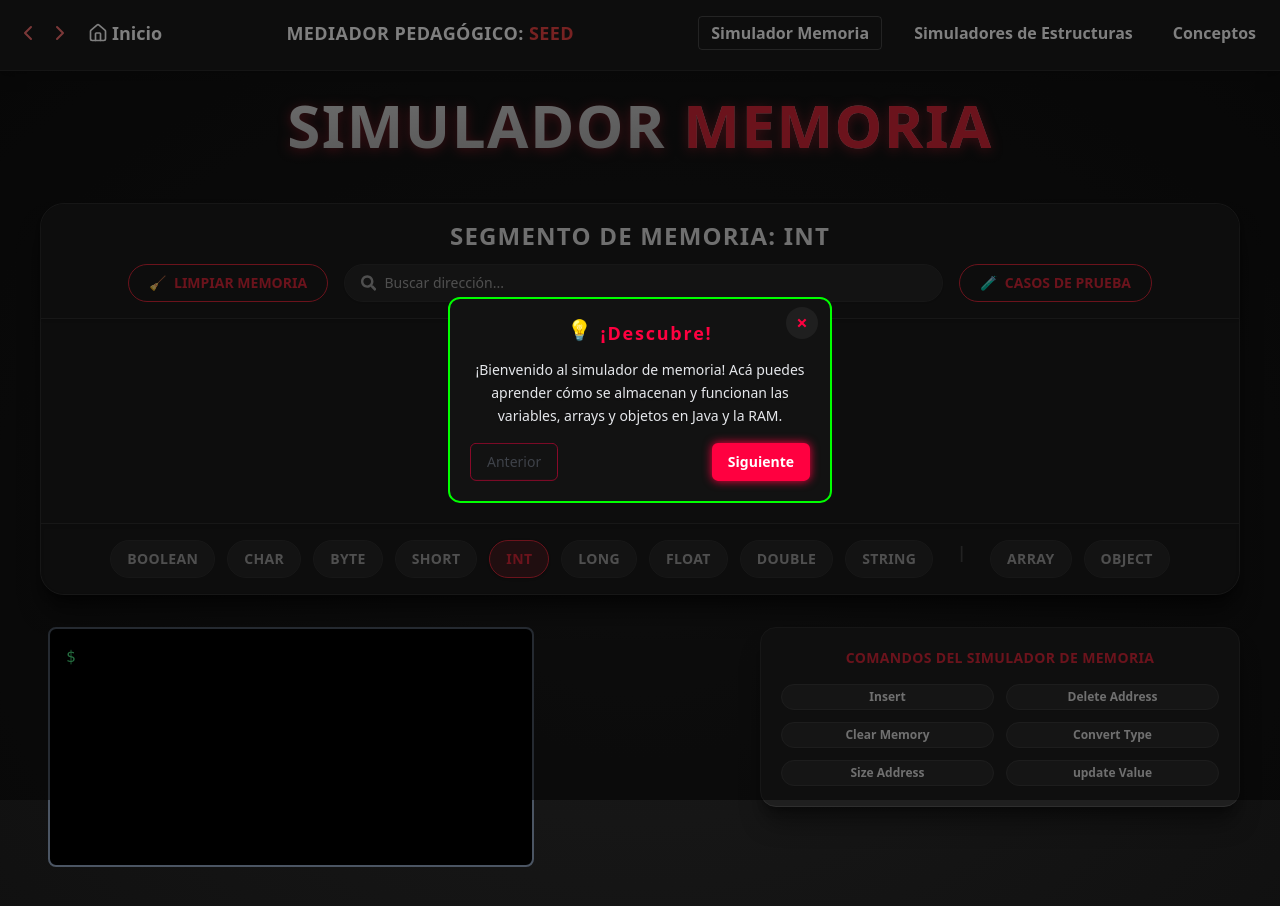
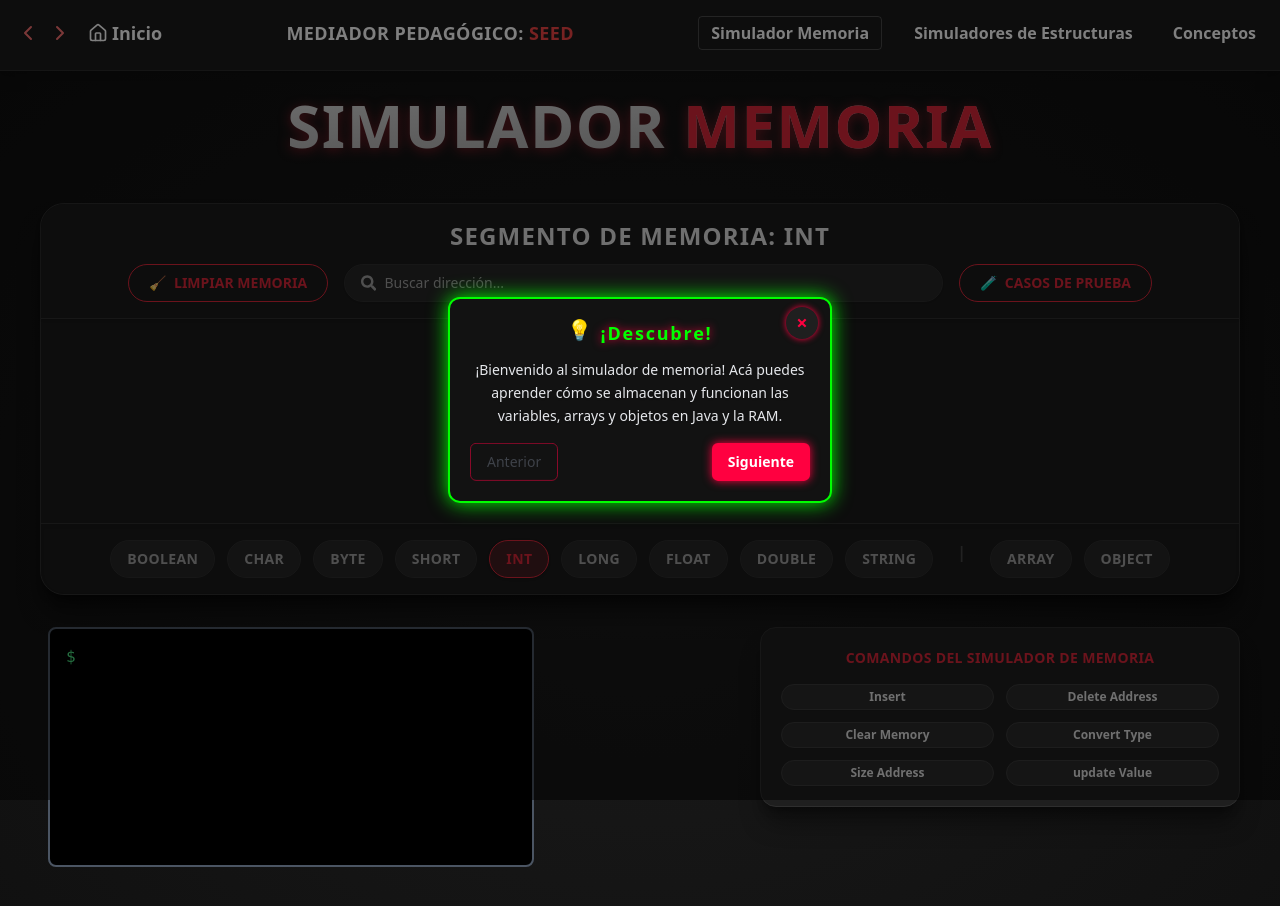
Before and after one commit to jenni-03/mediador-pedagogico, a React (Vite) app: page /simulador/memoria in a window 1280 px wide. Shown: the top 906 px of the page. Built offline with nearby package versions, Linux system fonts and the light colour scheme.

Commit message:
Ya casi arreglo el asistente

```diff
--- a/package.json
+++ b/package.json
@@ -10,6 +10,7 @@
     "preview": "vite preview"
   },
   "dependencies": {
+    "@popperjs/core": "^2.11.8",
     "@tanstack/react-router": "^1.106.0",
     "better-react-mathjax": "^2.1.0",
     "d3": "^7.9.0",
@@ -21,6 +22,7 @@
     "react-dom": "^18.3.1",
     "react-icons": "^5.4.0",
     "react-joyride": "^2.9.3",
+    "react-popper": "^2.3.0",
     "tailwind-scrollbar": "^3.1.0"
   },
   "devDependencies": {
--- a/src/shared/constants/tourDescriptions.ts
+++ b/src/shared/constants/tourDescriptions.ts
@@ -141,17 +141,17 @@ export const memoriaDescriptions: TourStep[] = [
     type: "element",
   },
   {
+    id: "consola",
+    type: "action",
+  },
+  {
     id: "inputConsola",
     text:
       "insert int xd = 243535;",
     type: "write",
   },
   {
-    id: "consola",
-    type: "enter",
-  },
-  {
-    id: "consola",
+    id: "inputConsola",
     type: "enter",
   },
   {
--- a/src/shared/tour/ArrowPointer.tsx
+++ b/src/shared/tour/ArrowPointer.tsx
@@ -1,31 +1,46 @@
 import React from "react";
 
 type ArrowPointerProps = {
-    position: "top" | "bottom"; // puedes quitar si ya no lo usas
+  position: "top" | "bottom"; // “top” para colocar el arrow sobre el highlight, “bottom” para debajo
   highlightStyle: React.CSSProperties;
 };
 
-const ArrowPointer: React.FC<ArrowPointerProps> = ({ highlightStyle }) => {
+const ArrowPointer: React.FC<ArrowPointerProps> = ({
+  position,
+  highlightStyle,
+}) => {
+  // Extraemos los datos numéricos de la posición y tamaño del highlight
   const top = typeof highlightStyle.top === "number" ? highlightStyle.top : 0;
   const left =
     typeof highlightStyle.left === "number" ? highlightStyle.left : 0;
   const width =
     typeof highlightStyle.width === "number" ? highlightStyle.width : 0;
+  const height =
+    typeof highlightStyle.height === "number" ? highlightStyle.height : 0;
 
-    // Posicionar el emoji justo encima del highlight box, nunca debajo
-    const emojiLeft = left + width / 2 - 12;
-    const emojiTop = top - 40; // suficientemente alto para no ser tapado
+  let arrowTop: number;
+  // Si la posición es "top" significa que el arrow se ubicará sobre el highlight (para tooltip lateral o tooltip abajo)
+  if (position === "top") {
+    arrowTop = top - 40; // Ajusta este valor para que se vea bien; en este ejemplo 40px de margen
+  } else {
+    // Si es "bottom", el arrow se dibuja debajo del highlight (para tooltip que se posiciona arriba)
+    arrowTop = top + height + 20; // nuevamente, ajusta el 20px según tu diseño
+  }
+
+  // Centrar el arrow horizontalmente respecto al highlight
+  const arrowLeft = left + width / 2 - 12; // 12 es la mitad del ancho del arrow (en este caso, si usas el emoji, ajústalo según convenga)
 
   return (
     <div
-            className="absolute z-[10000] text-2xl animate-bounce"
+      className="absolute z-[9999] text-2xl animate-bounce"
       style={{
-                top: emojiTop,
-                left: emojiLeft,
+        top: arrowTop,
+        left: arrowLeft,
         filter: "drop-shadow(0 0 6px #ff0040)",
-                pointerEvents: "none", // evita que el cursor lo bloquee
+        pointerEvents: "none", // Esto permite que el arrow no interfiera en los eventos sobre otros elementos
       }}
     >
+      {/* Aquí podrías usar un ícono o una imagen con la flecha, e incluso aplicar una rotación condicional */}
       🤖
     </div>
   );
--- a/src/shared/tour/CustomTour.tsx
+++ b/src/shared/tour/CustomTour.tsx
@@ -1,9 +1,9 @@
 import React, { useState, useEffect, useMemo } from "react";
 import { getTourDescriptions, TourStep } from "../constants/tourDescriptions";
-import TourOverlay from "./TourOverlay";
 import HighlightBox from "./HighlightBox";
 import TourTooltip from "./TourTooltip";
 import ArrowPointer from "./ArrowPointer";
+import useViewport from "./useViewport"; // Asegúrate de ajustar la ruta según corresponda
 
 export type TourType = "memoria" | "secuencia" | "pila";
 
@@ -16,15 +16,39 @@ const CustomTour: React.FC<CustomTourProps> = ({ tipo }) => {
     () => getTourDescriptions(tipo),
     [tipo]
   );
-
   const [currentStep, setCurrentStep] = useState(0);
   const [isActive, setIsActive] = useState(false);
   const [highlightStyle, setHighlightStyle] = useState<React.CSSProperties>({});
   const [currentTarget, setCurrentTarget] = useState<HTMLElement | null>(null);
   const [arrowPosition, setArrowPosition] = useState<"top" | "bottom">("top");
 
+  const { width: viewportWidth, height: viewportHeight } = useViewport();
   const step = tourSteps[currentStep];
 
+  // Bloquea el scroll del body mientras el tour está activo.
+  useEffect(() => {
+    const preventScroll = (e: Event) => {
+      e.preventDefault();
+    };
+
+    if (isActive) {
+      document.body.style.overflow = "hidden";
+      document.addEventListener("touchmove", preventScroll, { passive: false });
+      document.addEventListener("wheel", preventScroll, { passive: false });
+    } else {
+      document.body.style.overflow = "auto";
+      document.removeEventListener("touchmove", preventScroll);
+      document.removeEventListener("wheel", preventScroll);
+    }
+
+    return () => {
+      document.body.style.overflow = "auto";
+      document.removeEventListener("touchmove", preventScroll);
+      document.removeEventListener("wheel", preventScroll);
+    };
+  }, [isActive]);
+
+  // Activa el tour al montar el componente.
   useEffect(() => {
     setIsActive(true);
     setCurrentStep(0);
@@ -33,82 +57,94 @@ const CustomTour: React.FC<CustomTourProps> = ({ tipo }) => {
   useEffect(() => {
     if (!isActive || !step) return;
 
-    // Paso tipo info
     if (step.type === "info") {
+      // Paso de información: centramos la vista y ajustamos el highlight.
+      document.body.style.overflow = "auto";
+      window.scrollTo({ top: 0, behavior: "smooth" });
+      setTimeout(() => {
+        document.body.style.overflow = "hidden";
+      }, 600);
+
       setCurrentTarget(null);
       setHighlightStyle({
         position: "absolute",
-        top: window.innerHeight / 2 - 50,
-        left: window.innerWidth / 2 - 150,
+        top: viewportHeight / 2 - 50,
+        left: viewportWidth / 2 - 150,
         width: 0,
         height: 0,
       });
       return;
     }
 
-    // Paso tipo action
+    // Ejecuta acciones de "action", "write" o "enter" y avanza.
     if (step.type === "action" && step.id) {
       const el = document.querySelector<HTMLElement>(
         step.id.startsWith(".") ? step.id : `[data-tour="${step.id}"]`
       );
       el?.click();
-      setTimeout(nextStep, 300);
+      setTimeout(() => setCurrentStep((prev) => prev + 1), 300);
+      return;
+    }
+    if (step.type === "write" && step.id && step.text) {
+      const el = document.querySelector<HTMLInputElement>(
+        `[data-tour="${step.id}"]`
+      );
+      if (el) {
+        el.value = step.text;
+        const inputEvent = new Event("input", { bubbles: true });
+        el.dispatchEvent(inputEvent);
+      }
+      setTimeout(() => setCurrentStep((prev) => prev + 1), 300);
+      return;
+    }
+    if (step.type === "enter" && step.id) {
+      const el = document.querySelector<HTMLInputElement>(
+        `[data-tour="${step.id}"]`
+      );
+      if (el) {
+        const enterEvent = new KeyboardEvent("keydown", {
+          bubbles: true,
+          cancelable: true,
+          key: "Enter",
+          code: "Enter",
+        });
+        el.dispatchEvent(enterEvent);
+      }
+      setTimeout(() => setCurrentStep((prev) => prev + 1), 300);
       return;
     }
 
-    // Paso tipo write
-    if (step.type === "write" && step.id && step.text !== undefined) {
-      const input = document.querySelector<
-        HTMLInputElement | HTMLTextAreaElement
-      >(step.id.startsWith("#") ? step.id : `[data-tour="${step.id}"]`);
-      if (input) {
-        input.value = step.text;
-        input.dispatchEvent(new Event("input", { bubbles: true }));
-      }
-      setTimeout(nextStep, 500);
-      return;
-    }
-
-    // Paso tipo enter
-    if (step.type === "enter" && step.id) {
-      const input = document.querySelector<HTMLElement>(
-        step.id.startsWith("#") ? step.id : `[data-tour="${step.id}"]`
-      );
-      if (input) {
-        const event = new KeyboardEvent("keydown", {
-          key: "Enter",
-          code: "Enter",
-          bubbles: true,
-        });
-        input.dispatchEvent(event);
-      }
-      setTimeout(nextStep, 500);
-      return;
-    }
-
-    // Paso tipo element
+    // Paso de tipo "element": actualiza el highlight y recalcula la posición.
     if (step.type === "element" && step.id) {
       const el = document.querySelector<HTMLElement>(
         `[data-tour="${step.id}"]`
       );
       if (!el) return;
 
+      // Realiza scroll suave para centrar el elemento.
+      el.scrollIntoView({ behavior: "smooth", block: "center" });
+
+      // Función para actualizar la posición (calculada en base a getBoundingClientRect).
+      const updatePosition = () => {
         const rect = el.getBoundingClientRect();
         const scrollTop = window.scrollY || document.documentElement.scrollTop;
-      const scrollLeft = window.scrollX || document.documentElement.scrollLeft;
+        const scrollLeft =
+          window.scrollX || document.documentElement.scrollLeft;
 
         const top = rect.top + scrollTop - 8;
+        const left = rect.left + scrollLeft - 8;
+        const width = rect.width + 16;
         const height = rect.height + 16;
 
-      const shouldShowAbove = top + height + 150 > window.innerHeight;
-      setArrowPosition(shouldShowAbove ? "top" : "bottom");
+        const shouldShowAbove = top + height + 150 > viewportHeight;
+        // Si el tooltip se posicionará encima, mostramos la flecha abajo y viceversa.
+        setArrowPosition(shouldShowAbove ? "bottom" : "top");
 
-      setCurrentTarget(el);
         setHighlightStyle({
           position: "absolute",
           top,
-        left: rect.left + scrollLeft - 8,
-        width: rect.width + 16,
+          left,
+          width,
           height,
           border: "2px solid #ef4444",
           borderRadius: "12px",
@@ -116,16 +152,45 @@ const CustomTour: React.FC<CustomTourProps> = ({ tipo }) => {
           pointerEvents: "none",
           transition: "all 0.3s ease",
         });
+      };
+
+      // Usamos un timeout para permitir que el scroll se complete.
+      setTimeout(() => {
+        updatePosition();
+        setCurrentTarget(el);
+      }, 600);
+
+      // Agregamos un listener al scroll para recalcular en tiempo real
+      const handleScroll = () => {
+        updatePosition();
+      };
+
+      window.addEventListener("scroll", handleScroll, true);
+      // También observamos cambios en el tamaño del elemento y en la ventana
+      const resizeObserver = new ResizeObserver(updatePosition);
+      resizeObserver.observe(el);
+      window.addEventListener("resize", updatePosition);
+
+      return () => {
+        window.removeEventListener("scroll", handleScroll, true);
+        window.removeEventListener("resize", updatePosition);
+        resizeObserver.disconnect();
+      };
     }
-  }, [currentStep, isActive, step]);
+  }, [currentStep, isActive, step, viewportHeight, viewportWidth]);
 
   const nextStep = () => {
-    if (currentStep < tourSteps.length - 1) setCurrentStep((prev) => prev + 1);
-    else setIsActive(false);
+    if (currentStep < tourSteps.length - 1) {
+      setCurrentStep((prev) => prev + 1);
+    } else {
+      setIsActive(false);
+    }
   };
 
   const prevStep = () => {
-    if (currentStep > 0) setCurrentStep((prev) => prev - 1);
+    if (currentStep > 0) {
+      setCurrentStep((prev) => prev - 1);
+    }
   };
 
   const showHighlight = step?.type === "element" && currentTarget;
@@ -136,7 +201,7 @@ const CustomTour: React.FC<CustomTourProps> = ({ tipo }) => {
         step &&
         !["action", "write", "enter"].includes(step.type) && (
           <>
-            <TourOverlay />
+            <div className="fixed inset-0 bg-black bg-opacity-50 z-[9997]" />
 
             {showHighlight && (
               <>
@@ -156,6 +221,10 @@ const CustomTour: React.FC<CustomTourProps> = ({ tipo }) => {
               isFirst={currentStep === 0}
               isLast={currentStep === tourSteps.length - 1}
               isInfo={step.type === "info"}
+              viewportDimensions={{
+                width: viewportWidth,
+                height: viewportHeight,
+              }}
               onClose={() => setIsActive(false)}
             />
           </>
@@ -167,13 +236,10 @@ const CustomTour: React.FC<CustomTourProps> = ({ tipo }) => {
             setIsActive(true);
             setCurrentStep(0);
           }}
-          className="fixed bottom-5 right-5 w-12 h-12 rounded-full bg-white text-[#1a1a1a]
-            flex items-center justify-center text-xl shadow-[0_0_10px rgba(0, 0, 0, 0.3)]
-            hover:bg-[#ff0040] hover:text-white hover:shadow-[0_0_12px #ff0040]
-            transition-all duration-300 cursor-pointer z-[9999]"
+          className="fixed bottom-5 right-5 w-12 h-12 rounded-full bg-white text-[#1a1a1a] flex items-center justify-center text-xl shadow-[0_0_10px_rgba(0, 0, 0, 0.3)] hover:bg-[#ff0040] hover:text-white hover:shadow-[0_0_12px_#ff0040] transition-all duration-300 cursor-pointer z-[9999]"
           title="Asistente Tour"
         >
-          <span className="animate-pulse drop-shadow-[0_0_6px #000000]">
+          <span className="animate-pulse drop-shadow-[0_0_6px_#000000]">
             🤖
           </span>
         </button>
--- a/src/shared/tour/TourOverlay.tsx
+++ /dev/null
@@ -1,5 +0,0 @@
-const TourOverlay = () => (
-    <div className="fixed inset-0 bg-black bg-opacity-50 z-[9997]" />
-  );
-
-  export default TourOverlay;
--- a/src/shared/tour/TourTooltip.tsx
+++ b/src/shared/tour/TourTooltip.tsx
@@ -1,5 +1,11 @@
-import React, { useEffect, useState } from "react";
+import React, { useEffect, useState, useRef } from "react";
+import ReactDOM from "react-dom";
 import TourNavigation from "./TourNavigation";
+
+type ViewportDimensions = {
+  width: number;
+  height: number;
+};
 
 type Props = {
   description: string;
@@ -9,11 +15,13 @@ type Props = {
   isFirst: boolean;
   isLast: boolean;
   isInfo: boolean;
-  onClose: () => void; // ✅ nueva prop
+  onClose: () => void;
+  viewportDimensions: ViewportDimensions;
 };
 
+// Función utilitaria para convertir a número
 const toNum = (val: string | number | undefined): number =>
-  typeof val === "number" ? val : parseInt(val || "0", 10);
+  typeof val === "number" ? val : parseInt((val as string) || "0", 10);
 
 const TourTooltip: React.FC<Props> = ({
   description,
@@ -23,58 +31,152 @@ const TourTooltip: React.FC<Props> = ({
   isFirst,
   isLast,
   isInfo,
-  onClose, // ✅ destructuring
+  onClose,
+  viewportDimensions,
 }) => {
   const [visible, setVisible] = useState(false);
+  const tooltipRef = useRef<HTMLDivElement>(null);
+  const [tooltipPos, setTooltipPos] = useState({ top: 0, left: 0 });
+  const margin = 8; // margen entre tooltip y borde/elemento
 
+  // Función para limitar (clamp) un valor dentro de un rango, pero con un margen mínimo.
+  const clamp = (value: number, min: number, max: number) => {
+    return Math.max(min, Math.min(value, max));
+  };
+
+  // Calcula la posición del tooltip basándose en el espacio disponible vertical
+  // y posiciona el tooltip preferiblemente "encima" o "debajo" del elemento resaltado.
+  const calculatePosition = () => {
+    if (isInfo) {
+      setTooltipPos({
+        top: viewportDimensions.height / 2,
+        left: viewportDimensions.width / 2,
+      });
+      return;
+    }
+
+    // Obtenemos la posición y dimensiones del elemento resaltado (highlight)
+    const targetRect = {
+      top: toNum(highlightStyle.top),
+      left: toNum(highlightStyle.left),
+      width: toNum(highlightStyle.width),
+      height: toNum(highlightStyle.height),
+    };
+
+    if (!tooltipRef.current) return;
+    const tooltipRect = tooltipRef.current.getBoundingClientRect();
+
+    // Calculamos espacio disponible arriba y abajo
+    const spaceAbove = targetRect.top;
+    const spaceBelow =
+      viewportDimensions.height - (targetRect.top + targetRect.height);
+
+    let proposedTop: number;
+    // Posición horizontal: centramos respecto al elemento
+    let proposedLeft =
+      targetRect.left + targetRect.width / 2 - tooltipRect.width / 2;
+
+    // Si hay suficiente espacio arriba para colocar el tooltip completo más un margen, lo ponemos arriba.
+    if (spaceAbove >= tooltipRect.height + margin) {
+      proposedTop = targetRect.top - tooltipRect.height - margin;
+    }
+    // Si no, si cabe abajo, lo colocamos debajo.
+    else if (spaceBelow >= tooltipRect.height + margin) {
+      proposedTop = targetRect.top + targetRect.height + margin;
+    }
+    // De lo contrario, elegimos el lado que ofrezca más espacio y
+    // forzamos el tooltip dentro del viewport
+    else {
+      if (spaceAbove >= spaceBelow) {
+        proposedTop = margin; // pegamos al borde superior, dejando el margen
+      } else {
+        proposedTop = viewportDimensions.height - tooltipRect.height - margin;
+      }
+    }
+
+    // Clampeamos la posición horizontal para evitar que se desborde
+    proposedLeft = clamp(
+      proposedLeft,
+      margin,
+      viewportDimensions.width - tooltipRect.width - margin
+    );
+
+    setTooltipPos({ top: proposedTop, left: proposedLeft });
+  };
+
+  // Activamos la animación al montar el componente
   useEffect(() => {
     const timeout = setTimeout(() => setVisible(true), 10);
     return () => clearTimeout(timeout);
   }, []);
 
-  const tooltipStyle = isInfo
-    ? undefined
-    : {
-        top: toNum(highlightStyle.top) + toNum(highlightStyle.height) + 16,
-        left: toNum(highlightStyle.left),
-      };
+  // Recalcula la posición del tooltip cuando cambian el highlight, el modo info o las dimensiones del viewport
+  useEffect(() => {
+    calculatePosition();
+    window.addEventListener("resize", calculatePosition);
+    return () => window.removeEventListener("resize", calculatePosition);
+    // eslint-disable-next-line react-hooks/exhaustive-deps
+  }, [highlightStyle, isInfo, viewportDimensions]);
 
-  return (
+  const tooltipContent = (
     <div
-      className={`absolute z-[9999] bg-[#121212] p-5 rounded-xl border-2
-      ${isInfo ? "border-[#00ff00]" : "border-[#ff0040]"}
-      shadow-[0_0_20px ${isInfo ? "#00ff00" : "#ff0040"}] max-w-sm text-center
-      transition-all duration-500 ease-out transform
-      ${visible ? "opacity-100 scale-100" : "opacity-0 scale-95"}
-      ${isInfo ? "top-1/2 left-1/2 -translate-x-1/2 -translate-y-1/2" : ""}`}
-      style={tooltipStyle}
+      ref={tooltipRef}
+      style={
+        isInfo
+          ? {
+              position: "fixed",
+              top: "50%",
+              left: "50%",
+              transform: "translate(-50%, -50%)",
+              transition: "all 0.5s ease-out",
+              opacity: visible ? 1 : 0,
+            }
+          : {
+              position: "absolute",
+              top: tooltipPos.top,
+              left: tooltipPos.left,
+              transition: "all 0.5s ease-out",
+              opacity: visible ? 1 : 0,
+            }
+      }
+      className={`z-[11000] bg-[#121212] p-5 rounded-xl border-2
+      max-w-[90%] sm:max-w-sm max-h-[80vh] overflow-auto text-center
+      transition-all duration-500 ease-out
+      ${
+        isInfo
+          ? "border-[#00ff00] shadow-[0_0_20px_#00ff00]"
+          : "border-[#ff0040] shadow-[0_0_20px_#ff0040]"
+      }`}
     >
-      {/* BOTÓN DE CIERRE */}
+      {/* Botón de cierre */}
       <button
         onClick={onClose}
         className="absolute top-2 right-3 w-8 h-8 flex items-center justify-center
-        rounded-full bg-[#1f1f1f] text-[#ff0040] text-xl font-bold
-        hover:bg-[#ff0040] hover:text-black transition-all duration-200
-        shadow-[0_0_6px #ff0040] focus:outline-none"
+          rounded-full bg-[#1f1f1f] text-[#ff0040] text-xl font-bold
+          hover:bg-[#ff0040] hover:text-black transition-all duration-200
+          shadow-[0_0_6px_#ff0040] focus:outline-none"
         aria-label="Cerrar"
       >
         ×
       </button>
 
-      {/* TÍTULO CON EMOJI */}
+      {/* Título con Emoji */}
       <div className="flex items-center justify-center mb-3 gap-2">
         <span className="text-xl animate-bounce">{isInfo ? "💡" : "🤖"}</span>
-        <h2 className="text-[#ff0040] font-bold text-lg tracking-widest drop-shadow-[0_0_4px #ff0040]">
+        <h2
+          className={`text-lg font-bold tracking-widest drop-shadow-[0_0_4px_#ff0040]
+          ${isInfo ? "text-[#00ff00]" : "text-[#ff0040]"}`}
+        >
           {isInfo ? "¡Descubre!" : "ASISTENTE"}
         </h2>
       </div>
 
-      {/* DESCRIPCIÓN */}
+      {/* Descripción */}
       <p className="text-gray-200 font-medium text-sm mb-4 leading-relaxed drop-shadow-sm">
         {description}
       </p>
 
-      {/* NAVEGACIÓN */}
+      {/* Navegación */}
       <TourNavigation
         onPrev={onPrev}
         onNext={onNext}
@@ -83,6 +185,8 @@ const TourTooltip: React.FC<Props> = ({
       />
     </div>
   );
+
+  return ReactDOM.createPortal(tooltipContent, document.body);
 };
 
 export default TourTooltip;
--- /dev/null
+++ b/src/shared/tour/useViewport.ts
@@ -0,0 +1,24 @@
+import { useState, useEffect } from "react";
+
+const useViewport = () => {
+  const [viewport, setViewport] = useState({
+    width: window.innerWidth,
+    height: window.innerHeight,
+  });
+
+  useEffect(() => {
+    const handleResize = () => {
+      setViewport({
+        width: window.innerWidth,
+        height: window.innerHeight,
+      });
+    };
+
+    window.addEventListener("resize", handleResize);
+    return () => window.removeEventListener("resize", handleResize);
+  }, []);
+
+  return viewport;
+};
+
+export default useViewport;
```
Also changed, not shown: src/pages/memory_simulator/components/molecules/ConsoleComponent.tsx (+38 -29 lines), 1 other file (tests, documents, lock files or other folders). Lines whose indentation alone changed are shown as unchanged.
